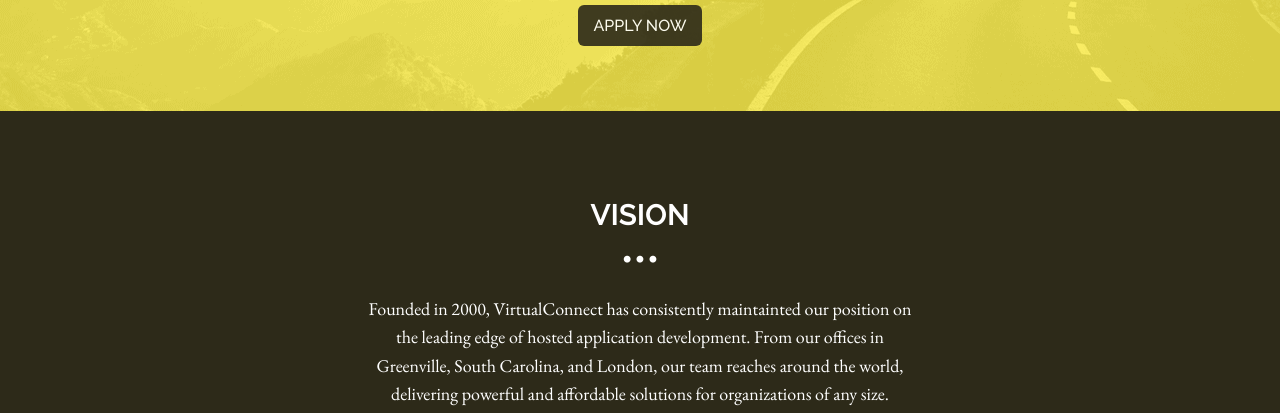
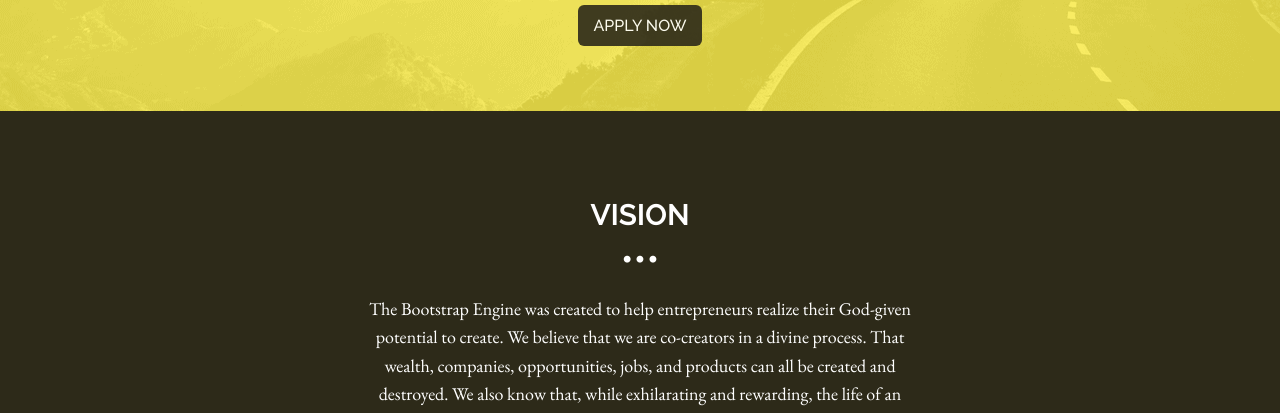
Before and after one commit to mailprotector/thebootstrapengine.com, a plain HTML site: page new.html in a window 1280 px wide. Shown: the part 539-952 px from the top of the page. Drawn offline with nearby package versions, Linux system fonts and the light colour scheme.

Commit message:
Add vision statement

```diff
--- a/new.html
+++ b/new.html
@@ -66,8 +66,15 @@
 
 				<!-- INTRO INFORMATION-->
 				<div class="col-lg-6 col-lg-offset-3">
-					<p>	Founded in 2000, VirtualConnect has consistently maintainted our position on the leading edge of hosted application development. From our offices in Greenville, South Carolina, and London, our team reaches around the world, delivering powerful and affordable solutions for organizations of any size.</p>
-					<p>In 2003 our flagship service, Mailprotector &reg;, helped spark the revolution in hassle free virus scanning and spam filtration. Since then it has matured into a complete and robust <a href="/apply" target="_blank">email security, hosting, and management solution for resellers</a>.</p>
+					<p>	The Bootstrap Engine was created to help entrepreneurs realize their
+            God-given potential to create. We believe that we are co-creators in a
+            divine process. That wealth, companies, opportunities, jobs, and
+            products can all be created and destroyed. We also know that, while
+            exhilarating and rewarding, the life of an entrepreneur can be lonely,
+            stressful, chaotic, and consuming. Our desire is to come alongside the
+            entrepreneur during the highs and the lows to help guide him or her
+            through the process so that the their world that they're able to impact
+            can benefit from their creativity.</p>
 					<br><a href="/apply" class="btn btn-default btn-lg" target="_blank">APPLY</a>
 				</div>
 			</div>
```
Also changed, not shown: apply/new.html (line endings or trailing spaces).
